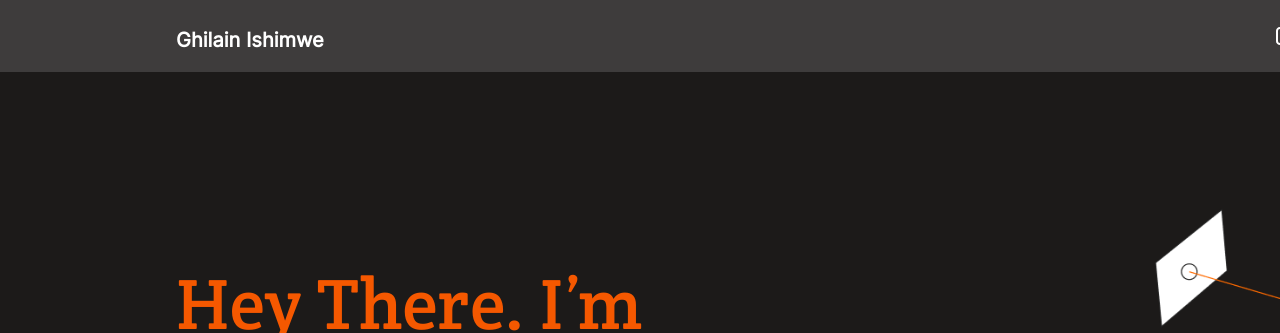
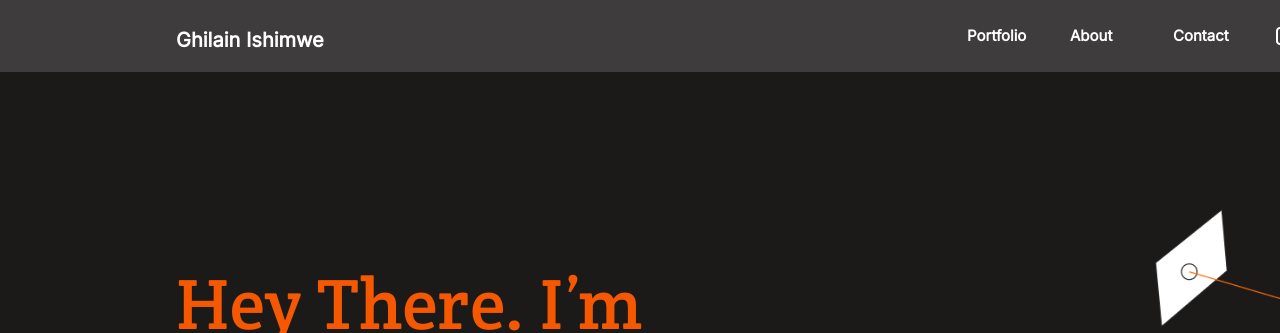
Before and after one commit to Ghilain/ghilain-portfolio, a website: page index.html in a window 1280 px wide. Shown: the top 333 px of the page. Drawn offline with Linux system fonts and the light colour scheme.

Commit message:
Add link to portfolio for recent-work

```diff
--- a/index.html
+++ b/index.html
@@ -34,13 +34,16 @@
                     </svg>
                     <div class="nav-list">
                       <span class="close-x">&times;</span>
-                      <a href="#contact" class="contactlink">Contact</a>
+                      <a href="#contact" class="contactlink1">Contact</a>
                       <div class="borderlink borderlink1"></div>
-                      <a href="#about" class="aboutlink">About</a>
+                      <a href="#about" class="aboutlink1">About</a>
                       <div class="borderlink borderlink2"></div>
-                      <a href="#portfolio" class="portfolink">Portfolio</a>
+                      <a href="#recent-work" class="portfolink1">Portfolio</a>
                       <div class="borderlink"></div>
                     </div>
+                    <a href="#contact" class="contactlink">Contact</a>
+                    <a href="#about" class="aboutlink">About</a>
+                    <a href="#recent-work" class="portfolink">Portfolio</a>
 
     </nav>
     <div class="mail">
@@ -64,7 +67,7 @@
      </ul>
      <div class="illustrate"></div>
     </section>
-    <section class="recent-work">
+    <section class="recent-work" id="recent-work">
       <div class="frame44">
         <div class="frame43">
           <div class="cardpart1">
```
